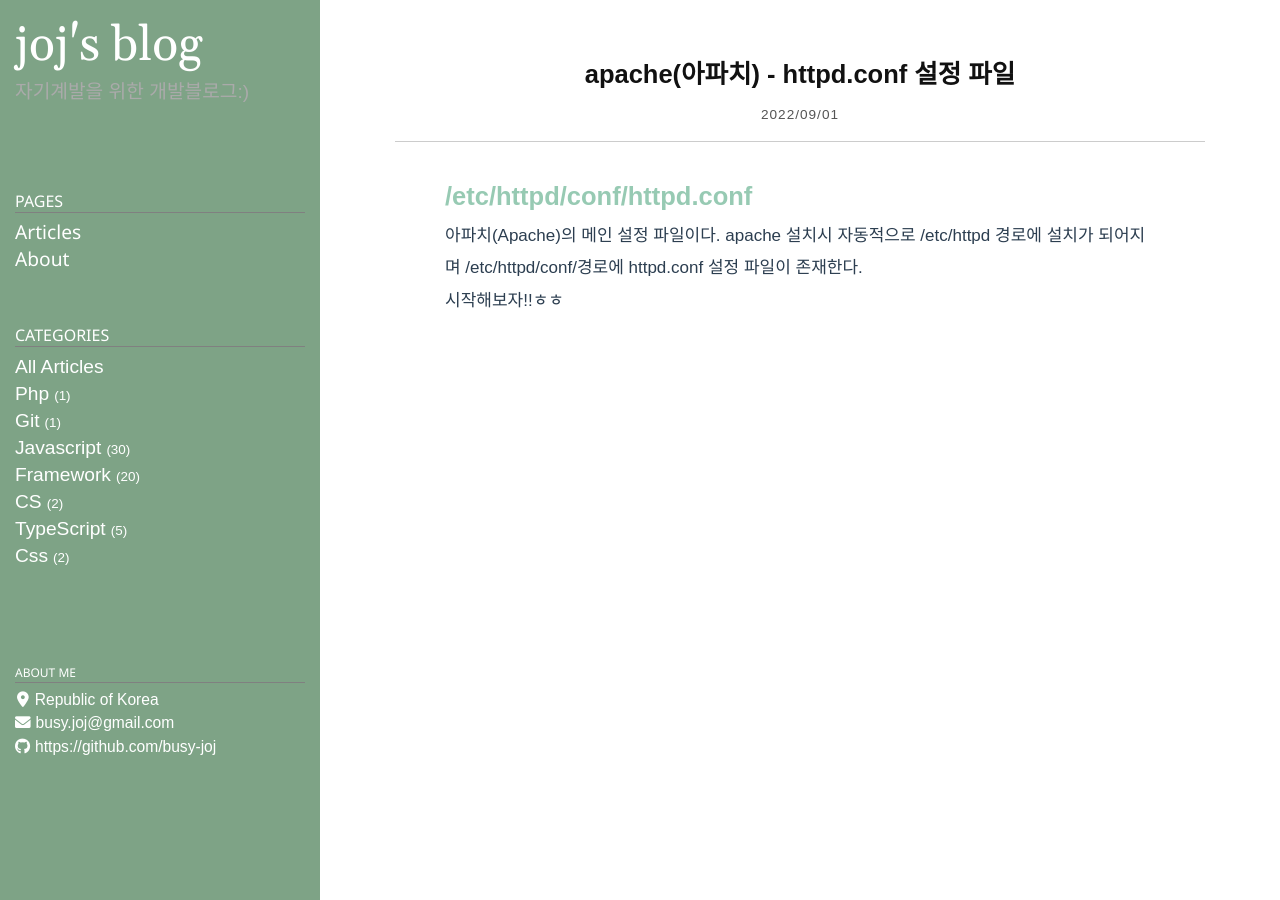
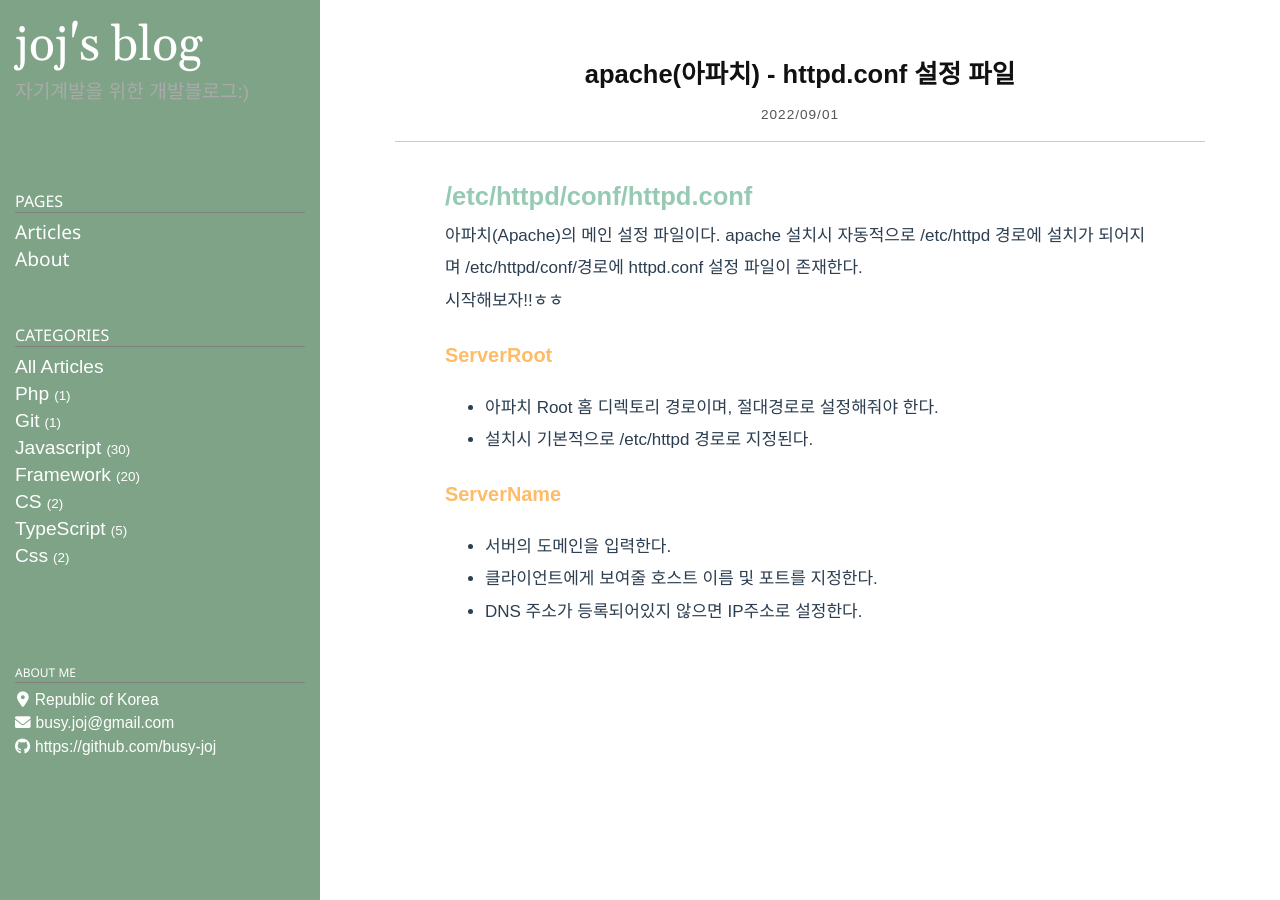
Before and after one commit to busy-joj/busy-joj.github.io, a Jekyll site: the page built from _posts/CS/2022-10-19-cs2.markdown, in a window 1280 px wide. Built offline with Jekyll 4.4.1, drawn with Linux system fonts in a browser that asks for light colours; some web fonts are replaced.

Commit message:
포스팅

```diff
--- a/_posts/CS/2022-10-19-cs2.markdown
+++ b/_posts/CS/2022-10-19-cs2.markdown
@@ -8,3 +8,12 @@ category: CS
 ## <span style="color:#97cab3;font-weight:bold">/etc/httpd/conf/httpd.conf</span>
 아파치(Apache)의 메인 설정 파일이다. apache 설치시 자동적으로 /etc/httpd 경로에 설치가 되어지며 /etc/httpd/conf/경로에 httpd.conf 설정 파일이 존재한다.
 시작해보자!!ㅎㅎ
+
+### <span style="color:#febc68;font-weight:bold">ServerRoot</span>
+- 아파치 Root 홈 디렉토리 경로이며, 절대경로로 설정해줘야 한다.
+- 설치시 기본적으로 /etc/httpd 경로로 지정된다.
+
+### <span style="color:#febc68;font-weight:bold">ServerName</span>
+- 서버의 도메인을 입력한다.
+- 클라이언트에게 보여줄 호스트 이름 및 포트를 지정한다.
+- DNS 주소가 등록되어있지 않으면 IP주소로 설정한다.
```
